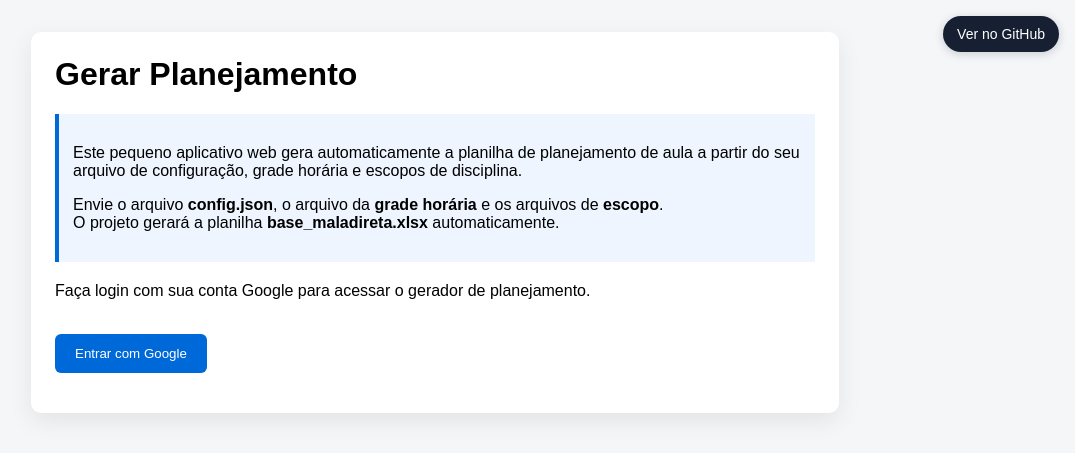
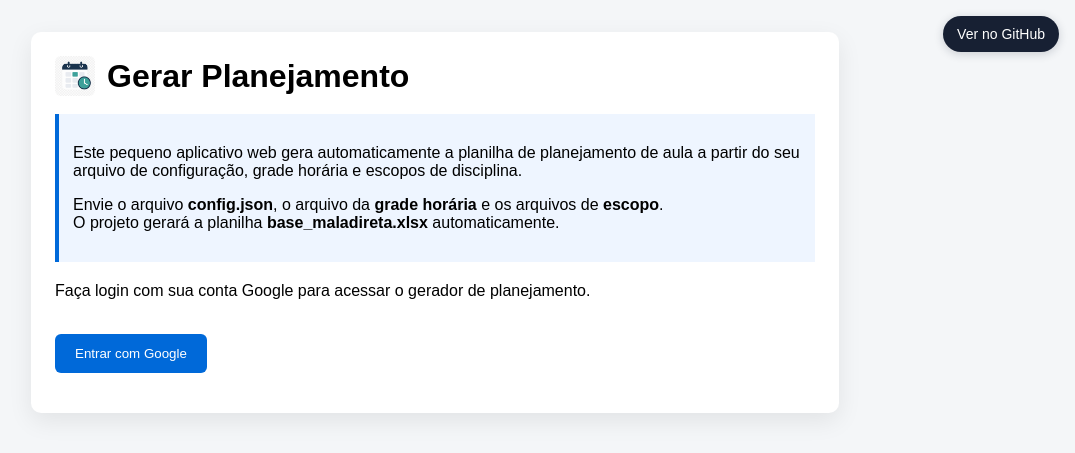
Before and after one commit to Hilgo/Automatizar-Planejamento-de-Aula, a Flask app: page / in a window 1280 px wide. Shown: the top 453 px of the page, without its empty margins (205-1280 px from the left). Run offline with Flask 3, Linux system fonts and the light colour scheme.

Commit message:
feat(ui) incluído ícone de planejamento e ajuste no readme

```diff
--- a/templates/index.html
+++ b/templates/index.html
@@ -4,6 +4,7 @@
     <meta charset="utf-8" />
     <meta name="viewport" content="width=device-width, initial-scale=1" />
     <title>Gerar Planejamento - Web</title>
+    <link rel="icon" href="{{ url_for('static', filename='icon.png') }}" />
     <style>
       body { font-family: Arial, sans-serif; margin: 32px; background: #f4f6f8; }
       .container { max-width: 760px; margin: auto; background: white; padding: 24px; border-radius: 10px; box-shadow: 0 8px 24px rgba(0,0,0,0.08); }
@@ -20,7 +21,10 @@
   <body>
     <a class="github-fixo" href="https://github.com/Hilgo/Automatizar-Planejamento-de-Aula" target="_blank" rel="noopener noreferrer"><span>Ver no GitHub</span></a>
     <div class="container">
-      <h1>Gerar Planejamento</h1>
+      <div style="display:flex; align-items:center; gap:12px; margin-bottom:18px;">
+        <img src="{{ url_for('static', filename='icon.png') }}" alt="Ícone" style="height:40px; width:40px; border-radius:6px; object-fit:cover;"/>
+        <h1 style="margin:0;">Gerar Planejamento</h1>
+      </div>
       {% with messages = get_flashed_messages() %}
         {% if messages %}
           {% for message in messages %}
```
Also changed, not shown: README.md, static/icon.png (added).
